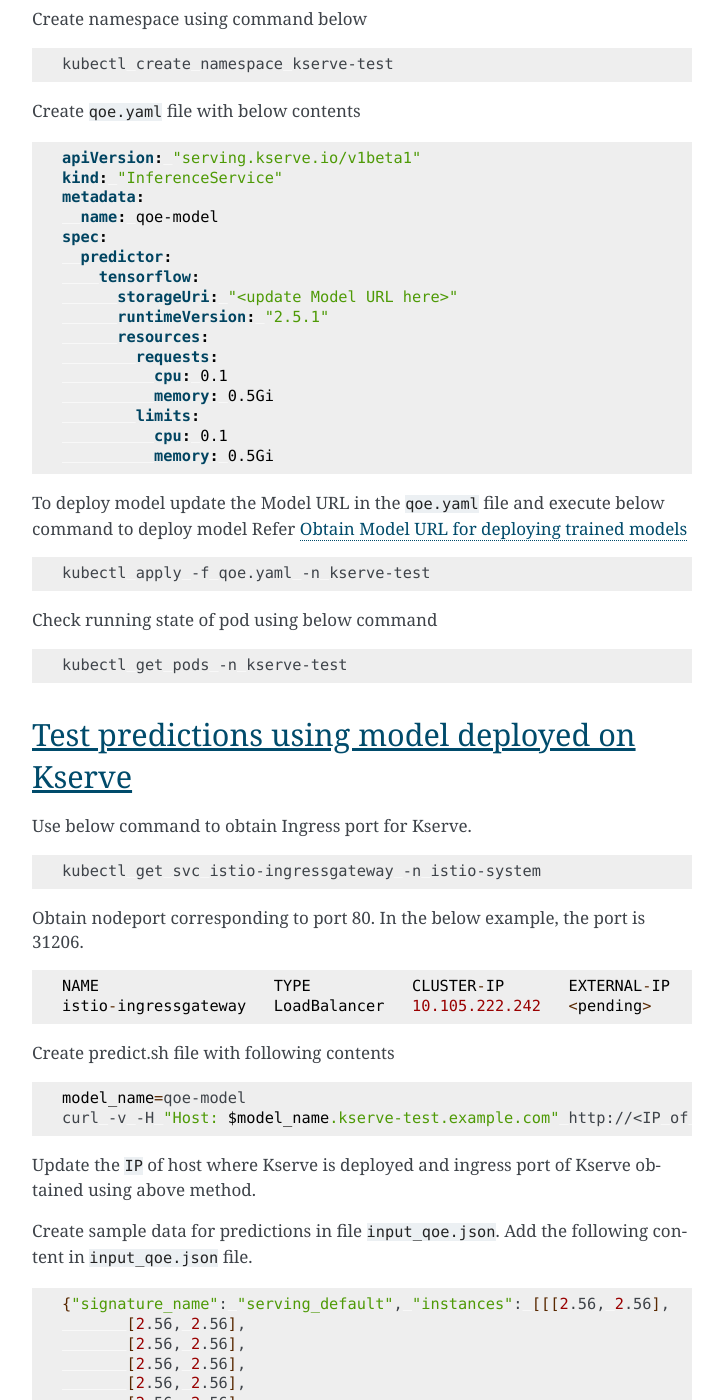
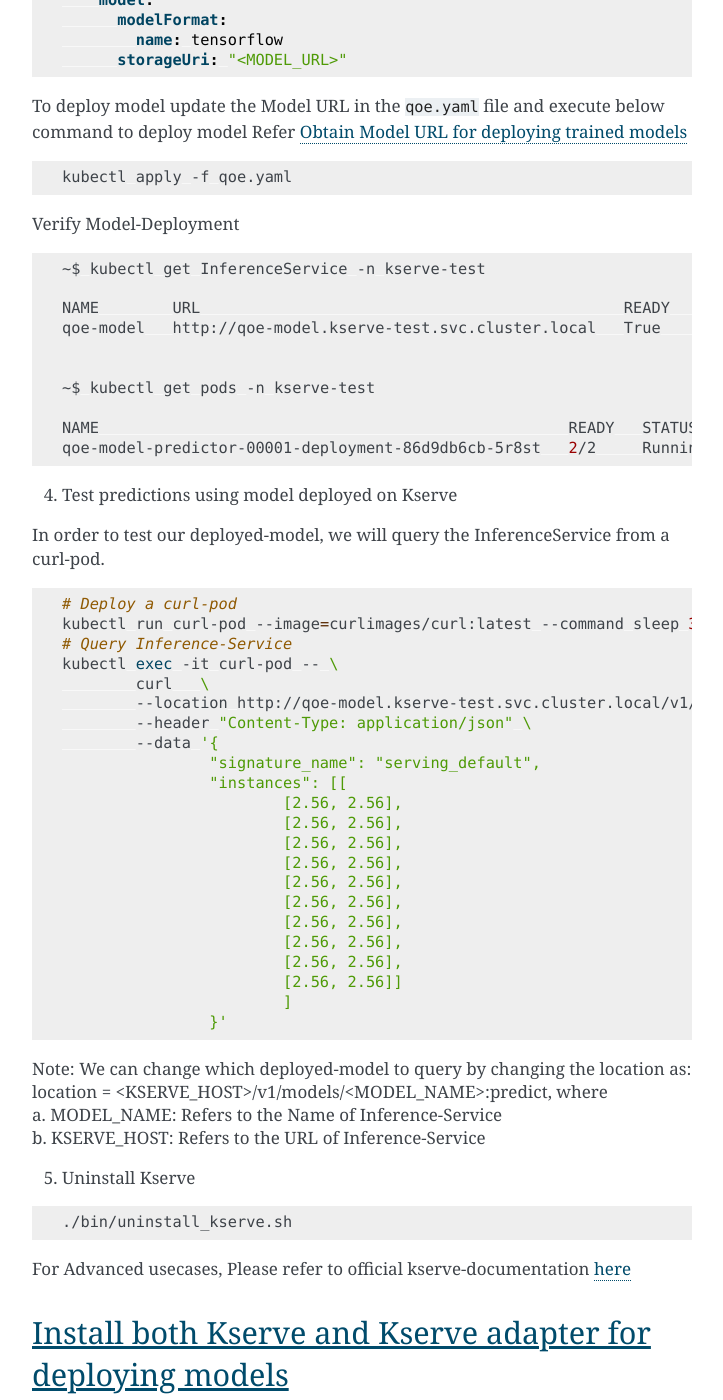
Before and after one commit to o-ran-sc/aiml-fw-aimlfw-dep, a Sphinx documentation site: the page built from docs/installation-guide.rst, in a window 1280 px wide and 1400 px high, scrolled down 9975 px. Shown: the whole window, without its empty margins (388-1111 px from the left). Built offline with Sphinx 7.4.7, drawn with Linux system fonts in a browser that asks for light colours; some of the changed text lies outside the part shown.

Commit message:
Updating docs for Model-deployment
Change-Id: Ib6f86a257d1041464228575c496db92208cbaa9e
Signed-off-by: ashishj1729 <jain.ashish@samsung.com>

```diff
--- a/docs/installation-guide.rst
+++ b/docs/installation-guide.rst
@@ -544,44 +544,38 @@
 Obtain Model URL for deploying trained models
 ---------------------------------------------
 
-URL for deployment can be obainted from AIMFW dashboard (Training Jobs-> Training Job status -> Select Info for a training job -> Model URL)
-In case of using AIMLFW Model management service, URL for downloading and deploying model using Model Management Service will be the following:
-
 .. code:: bash
 
-        http://<VM IP where AIMLFW is deployed>:32006/downloadModel/<model name>/model.zip
+        http://<VM IP where AIMLFW is deployed>:32002/model/<MODEL_NAME>/<MODEL_VERSION>/<MODEL_ARTIFACT_VERSION>/Model.zip
 
-Install only Kserve for deploying models
+
+..  _reference4:
+
+Model-Deployment
 ----------------------------------------
 
-To install Kserve run the below commands
+1. Installing Kserve
 
 .. code:: bash
 
         ./bin/install_kserve.sh
 
-
-Uninstall only Kserve
----------------------
-
-To uninstall Kserve run the below commands
+2. Verify Installation
 
 .. code:: bash
 
-        ./bin/uninstall_kserve.sh
+        ~$ kubectl get pods -n kserve
 
+        NAME                                        READY   STATUS    RESTARTS   AGE
+        kserve-controller-manager-5d995bd58-9pf6x   2/2     Running   0          6d18h
 
-
-..  _reference4:
-
-Deploy trained qoe prediction model on Kserve
----------------------------------------------
-
-Create namespace using command below
+3. Deploy trained qoe prediction model on Kserve
 
 .. code:: bash
 
+        # Create namespace
         kubectl create namespace kserve-test
+
 
 Create :file:`qoe.yaml` file with below contents
 
@@ -590,19 +584,14 @@
         apiVersion: "serving.kserve.io/v1beta1"
         kind: "InferenceService"
         metadata:
-          name: qoe-model
+          name: "qoe-model"
+          namespace: kserve-test
         spec:
           predictor:
-            tensorflow:
-              storageUri: "<update Model URL here>"
-              runtimeVersion: "2.5.1"
-              resources:
-                requests:
-                  cpu: 0.1
-                  memory: 0.5Gi
-                limits:
-                  cpu: 0.1
-                  memory: 0.5Gi
+            model:
+              modelFormat:
+                name: tensorflow
+              storageUri: "<MODEL_URL>"
 
 
 To deploy model update the Model URL in the :file:`qoe.yaml` file and execute below command to deploy model
@@ -610,63 +599,70 @@
 
 .. code:: bash
 
-        kubectl apply -f qoe.yaml -n kserve-test
+        kubectl apply -f qoe.yaml
 
-Check running state of pod using below command
+
+Verify Model-Deployment
+
 
 .. code:: bash
 
-        kubectl get pods -n kserve-test
+        ~$ kubectl get InferenceService -n kserve-test
+
+        NAME        URL                                              READY   PREV   LATEST   PREVROLLEDOUTREVISION   LATESTREADYREVISION         AGE
+        qoe-model   http://qoe-model.kserve-test.svc.cluster.local   True           100                              qoe-model-predictor-00001   42s
 
 
-Test predictions using model deployed on Kserve
------------------------------------------------
+        ~$ kubectl get pods -n kserve-test
 
-Use below command to obtain Ingress port for Kserve.
+        NAME                                                   READY   STATUS    RESTARTS   AGE
+        qoe-model-predictor-00001-deployment-86d9db6cb-5r8st   2/2     Running   0          93s
+
+
+4. Test predictions using model deployed on Kserve
+
+In order to test our deployed-model, we will query the InferenceService from a curl-pod.
 
 .. code:: bash
 
-        kubectl get svc istio-ingressgateway -n istio-system
+        # Deploy a curl-pod
+        kubectl run curl-pod --image=curlimages/curl:latest --command sleep 3600
+        # Query Inference-Service
+        kubectl exec -it curl-pod -- \
+                curl   \
+                --location http://qoe-model.kserve-test.svc.cluster.local/v1/models/qoe-model:predict \
+                --header "Content-Type: application/json" \
+                --data '{
+                        "signature_name": "serving_default",
+                        "instances": [[
+                                [2.56, 2.56],
+                                [2.56, 2.56],
+                                [2.56, 2.56],
+                                [2.56, 2.56],
+                                [2.56, 2.56],
+                                [2.56, 2.56],
+                                [2.56, 2.56],
+                                [2.56, 2.56],
+                                [2.56, 2.56],
+                                [2.56, 2.56]]
+                                ]
+                        }'
 
-Obtain nodeport corresponding to port 80.
-In the below example, the port is 31206.
-
-.. code::
-
-        NAME                   TYPE           CLUSTER-IP       EXTERNAL-IP   PORT(S)                                                                      AGE
-        istio-ingressgateway   LoadBalancer   10.105.222.242   <pending>     15021:31423/TCP,80:31206/TCP,443:32145/TCP,31400:32338/TCP,15443:31846/TCP   4h15m
+| Note: We can change which deployed-model to query by changing the location as:
+| location = <KSERVE_HOST>/v1/models/<MODEL_NAME>:predict, where
+| a. MODEL_NAME: Refers to the Name of Inference-Service
+| b. KSERVE_HOST: Refers to the URL of Inference-Service
 
 
-Create predict.sh file with following contents
+
+5. Uninstall Kserve
 
 .. code:: bash
 
-        model_name=qoe-model
-        curl -v -H "Host: $model_name.kserve-test.example.com" http://<IP of where Kserve is deployed>:<ingress port for Kserve>/v1/models/$model_name:predict -d @./input_qoe.json
-
-Update the ``IP`` of host where Kserve is deployed and ingress port of Kserve obtained using above method.
-
-Create sample data for predictions in file :file:`input_qoe.json`. Add the following content in :file:`input_qoe.json` file.
-
-.. code:: bash
-
-        {"signature_name": "serving_default", "instances": [[[2.56, 2.56],
-               [2.56, 2.56],
-               [2.56, 2.56],
-               [2.56, 2.56],
-               [2.56, 2.56],
-               [2.56, 2.56],
-               [2.56, 2.56],
-               [2.56, 2.56],
-               [2.56, 2.56],
-               [2.56, 2.56]]]}
+        ./bin/uninstall_kserve.sh
 
 
-Use command below to trigger predictions
-
-.. code:: bash
-
-        source predict.sh
+For Advanced usecases, Please refer to official kserve-documentation `here <https://kserve.github.io/website/0.8/get_started/first_isvc/#1-create-a-namespace>`__
 
 
 Install both Kserve and Kserve adapter for deploying models
```
Also changed, not shown: 6 other files.
